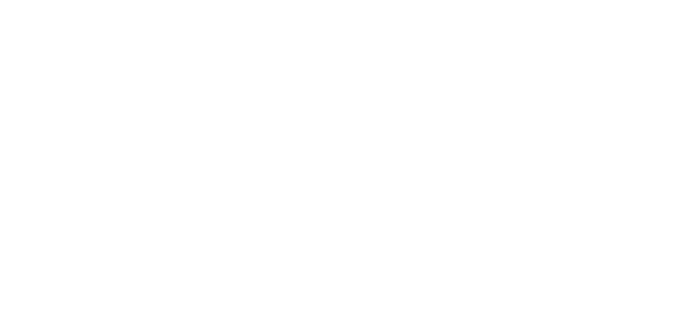
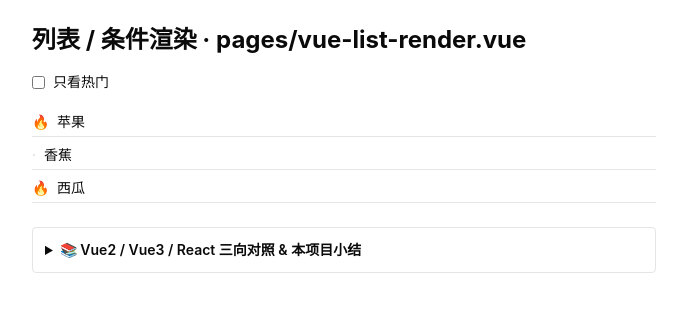
Before and after one commit to 1256807020/social-basic, a Nuxt app: page /vue-list-render in a window 1280 px wide. Before the commit this address had no page. Shown: the top 312 px of the page, without its empty margins (296-983 px from the left). Built offline with nearby package versions, Linux system fonts and the light colour scheme.

Commit message:
docs(vue-list-render): Vue3 基础知识点示例（顶部实战定位 + 文末 Vue2/Vue3/React 三向对照）

```diff
--- /dev/null
+++ b/app/pages/vue-list-render.vue
@@ -0,0 +1,58 @@
+<script setup lang="ts">
+// ───────────────────────────────────────────────────────────
+// 从 Vue2 升级到 Vue3（渲染篇）· v-if / v-for / :key
+// · Vue2：v-if / v-else / v-for 同 Vue3；注意 v-for 与 v-if 同元素时 Vue2 优先级不同；
+// · Vue3：v-if 优先级高于 v-for（同元素不共存，需包一层 &lt;template v-for&gt;）；:key 必须稳定；
+// · React 对照：{ list.map(x => &lt;li key={x.id}&gt;...) }，条件用 &amp;&amp; / 三元。
+// 📌 实战定位：列表/条件渲染【基础必学】；后台表格、菜单、Tab 切换天天用。
+// 🧭 学习模式：🔧固定写法=v-for="x in list" :key="x.id" + v-if；👉=练习点（已填）；文末 <details> 有 Vue2/Vue3/React 三向对照。
+// ───────────────────────────────────────────────────────────
+import { ref } from 'vue'
+
+const list = ref([
+  { id: 1, name: '苹果', hot: true },
+  { id: 2, name: '香蕉' },
+  { id: 3, name: '西瓜', hot: true },
+])
+const onlyHot = ref(false)
+// 👉 练习：加一个“新增水果”按钮，push 到 list
+</script>
+
+<template>
+  <main class="mx-auto max-w-2xl space-y-4 p-6">
+    <h1 class="text-2xl font-bold">列表 / 条件渲染 · pages/vue-list-render.vue</h1>
+    <label class="flex items-center gap-2 text-sm">
+      <input type="checkbox" v-model="onlyHot" /> 只看热门
+    </label>
+    <ul class="space-y-1 text-sm">
+      <!-- 🔧 固定写法：v-for 必须 :key，且 v-if 不要和 v-for 放同一元素 -->
+      <li v-for="f in list" :key="f.id" class="flex items-center gap-2 border-b py-1">
+        <span v-if="f.hot" class="text-red-500">🔥</span>
+        <span v-else class="text-gray-300">·</span>
+        {{ f.name }}
+        <span v-if="onlyHot &amp;&amp; !f.hot" class="text-gray-400">（已过滤）</span>
+      </li>
+    </ul>
+
+    <details class="mt-6 rounded border p-3 text-sm">
+      <summary class="cursor-pointer font-semibold">📚 Vue2 / Vue3 / React 三向对照 & 本项目小结</summary>
+      <table class="mt-2 w-full border-collapse text-left">
+        <thead>
+          <tr class="border-b">
+            <th class="px-2 py-1">维度</th>
+            <th class="px-2 py-1">Vue2</th>
+            <th class="px-2 py-1">Vue3</th>
+            <th class="px-2 py-1">React</th>
+          </tr>
+        </thead>
+        <tbody>
+          <tr class="border-b"><td class="px-2 py-1">列表</td><td class="px-2 py-1">v-for="x in list"</td><td class="px-2 py-1">同左（:key 必填）</td><td class="px-2 py-1">list.map(x=&gt;...)</td></tr>
+          <tr class="border-b"><td class="px-2 py-1">条件</td><td class="px-2 py-1">v-if / v-else</td><td class="px-2 py-1">同左</td><td class="px-2 py-1">&amp;&amp; / 三元</td></tr>
+          <tr class="border-b"><td class="px-2 py-1">key 规则</td><td class="px-2 py-1">建议稳定 id</td><td class="px-2 py-1">必须稳定（勿用 index）</td><td class="px-2 py-1">必须 key={id}</td></tr>
+          <tr class="border-b"><td class="px-2 py-1">v-if+v-for</td><td class="px-2 py-1">v-for 优先</td><td class="px-2 py-1">v-if 优先（拆开）</td><td class="px-2 py-1">—</td></tr>
+        </tbody>
+      </table>
+      <p class="mt-2 text-gray-500">📝 小结：v-for 必须配稳定 :key（用 id 别用 index）；v-if 与 v-for 不要放同一元素（Vue3 下 v-if 优先），用 &lt;template v-for&gt; 包一层再 v-if。</p>
+    </details>
+  </main>
+</template>
```
